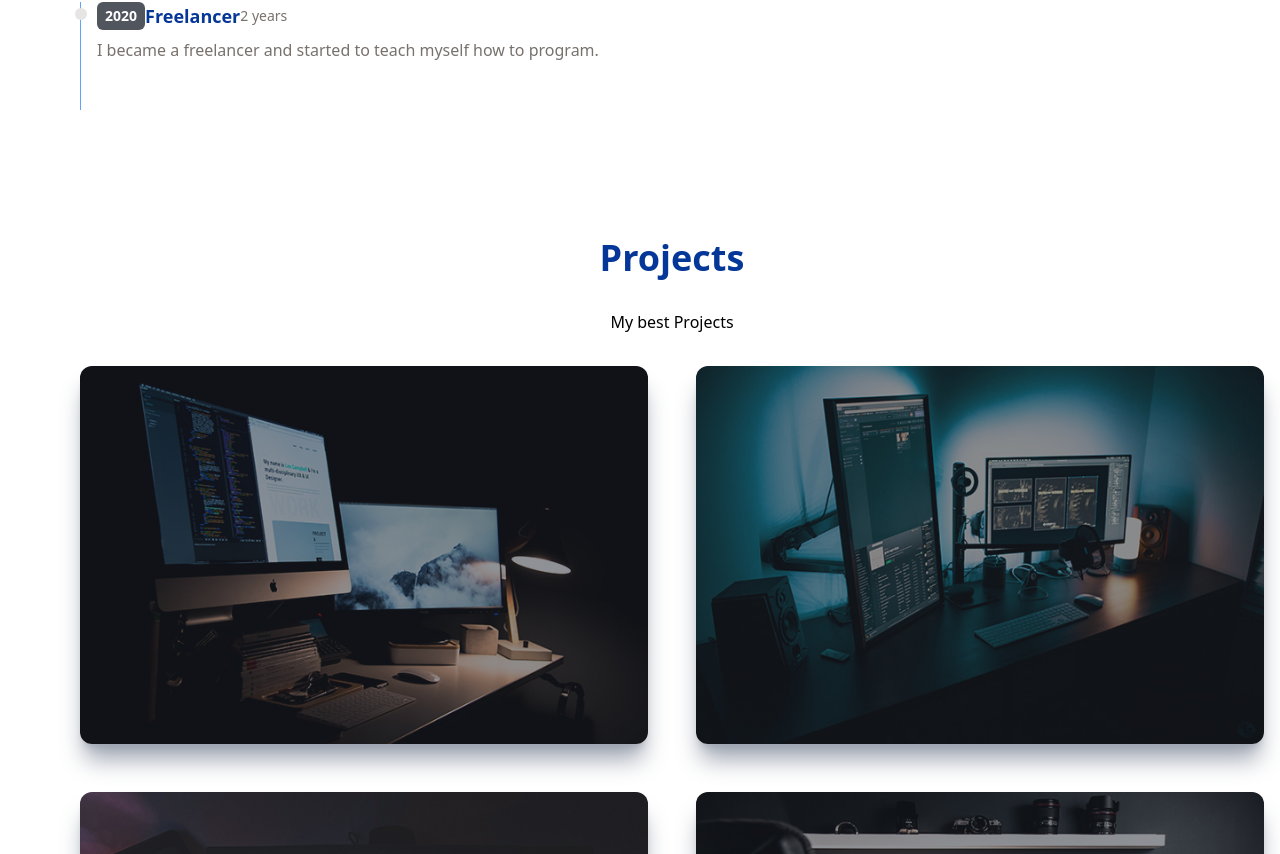
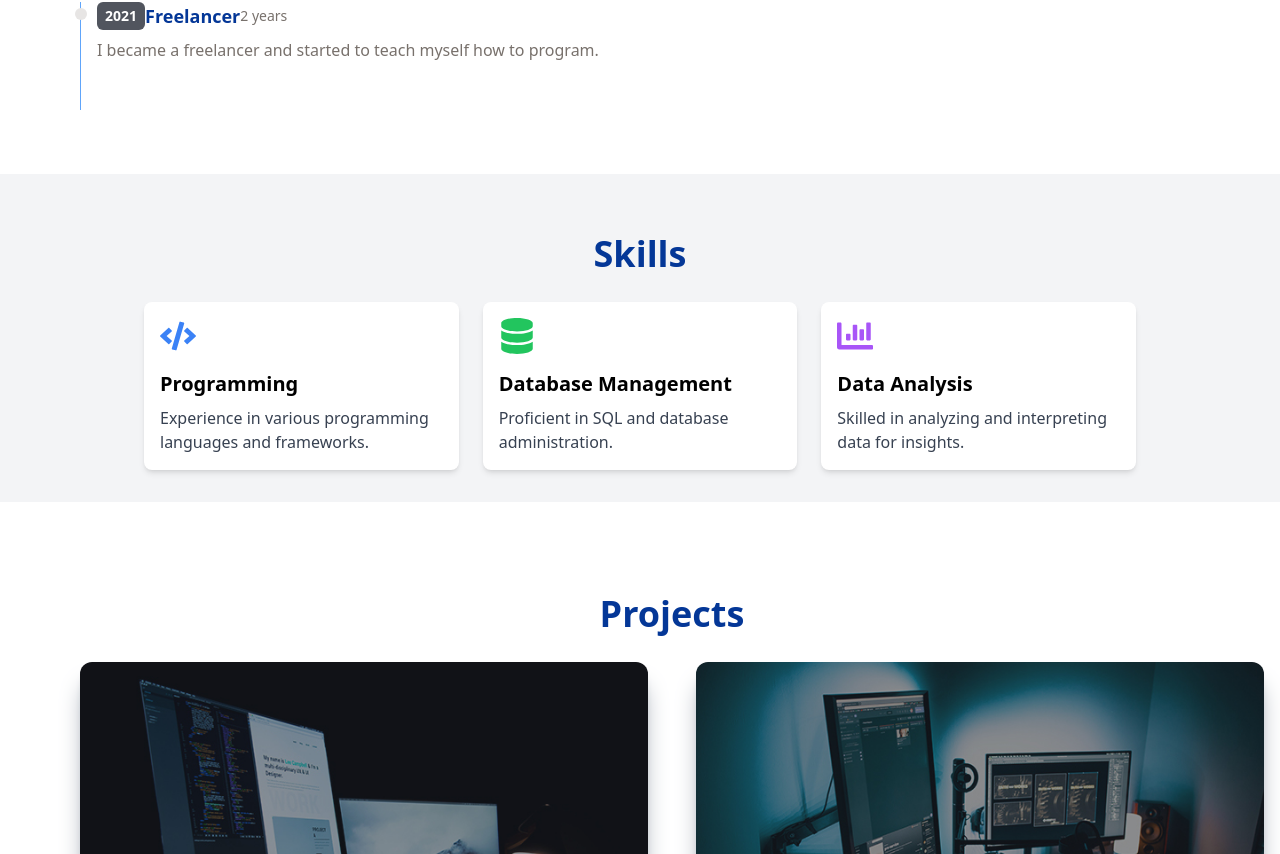
Before and after one commit to ShawnBrownmean/Portfolio-old, a React (Vite) app: page / in a window 1280 px wide. Shown: the part 902-1756 px from the top of the page. Built offline with nearby package versions, Linux system fonts and the light colour scheme.

Commit message:
addded and updated somethings
added Skills to the website. i also have my projects loading live Demo's with DemoLink and the github code with you clicking Code button with CodeLink

```diff
--- a/src/App.jsx
+++ b/src/App.jsx
@@ -2,6 +2,7 @@ import  { useState } from 'react';
 import SideNav from './components/SideNav'
 import Main from './components/Main';
 import Work from './components/Work';
+import Skills from './components/Skills';
 import Projects from './components/Projects';
 import Contact from './components/Contact';
 import Footer from './components/Footer';
@@ -12,6 +13,7 @@ function App() {
         <SideNav />
         <Main />
         <Work />
+        <Skills />
         <Projects/>
         <Contact/>
         <Footer/>
--- a/src/components/Main.jsx
+++ b/src/components/Main.jsx
@@ -6,7 +6,7 @@ function Main() {
     <div id='main' className="flex flex-col items-center justify-center h-screen">
       <img className="w-full h-screen object-cover object-left" src="https://images.unsplash.com/photo-1579403124614-197f69d8187b?ixlib=rb-4.0.3&ixid=M3wxMjA3fDB8MHxwaG90by1wYWdlfHx8fGVufDB8fHx8fA%3D%3D&auto=format&fit=crop&w=928&q=80" />
       <div className="w-full h-screen absolute top-0 left-0 bg-white/50 flex flex-col items-center justify-center">
-        <h1 className="sm:text-5xl text-4xl font-bold text-gray-800">I'm Shawn</h1>
+        <h1 className="sm:text-5xl text-4xl font-bold text-gray-800">I'm Shawn Brown</h1>
         <h2 className="flex sm:text-3xl text-2xl pt-4 text-gray-800">
           I'm a{' '}
           <TypeAnimation
--- a/src/components/ProjectItem.jsx
+++ b/src/components/ProjectItem.jsx
@@ -1,6 +1,6 @@
 import React from 'react';
 
-function ProjectItem({ img, title }) {
+function ProjectItem({ img, title, codeLink, demoLink }) {
   return (
     <div className='relative flex items-center justify-center h-auto w-full shadow-xl shadow-gray-400 rounded-xl group hover:bg-gradient-to-r from-gray-200 to-[#043797]'>
       <img src={img} alt="/" className='rounded-xl group-hover:opacity-10' />
@@ -10,8 +10,8 @@ function ProjectItem({ img, title }) {
         </h3>
         <p className='pb-4 pt-2 text-white text-center'>React Js</p>
         <div className="grid grid-cols-2 gap-4">
-          <a href='/' className="text-center p-2 rounded-lg bg-white text-gray-700 font-bold cursor-pointer text-lg">Code</a>
-          <a href='/' className="text-center p-2 rounded-lg bg-white text-gray-700 font-bold cursor-pointer text-lg">Demo</a>
+          <a href={codeLink} className="text-center p-2 rounded-lg bg-white text-gray-700 font-bold cursor-pointer text-lg">Code</a>
+          <a href={demoLink} className="text-center p-2 rounded-lg bg-white text-gray-700 font-bold cursor-pointer text-lg">Live Demo</a>
         </div>
       </div>
     </div>
--- a/src/components/Projects.jsx
+++ b/src/components/Projects.jsx
@@ -11,29 +11,56 @@ import portfolio6 from '../assets/portfolio6.jpg';
 function Projects() {
   return (
     <div id= 'projects' className='max-w-[1040] m-auto md:pl-20 p-4 py-16'>
-        <h1 className='text-4xl font-bold text-center text-[#043797] '>Projects</h1>
-        <p className='text-center py-8'>My best Projects</p>
-
+        <h1 className='text-4xl font-bold text-center text-[#043797] p-1 m-2 py-5 '>Projects</h1>
         <div className='grid sm:grid-cols-2 gap-12'>
-            <a href="/demo">
-              <ProjectItem img={portfolio1} title='portfolio1'/>
+        <a href="/demo1">
+          <ProjectItem
+            img={portfolio1}
+            title='Portfolio 1'
+            codeLink='https://github.com/ShawnBrownmean/Portfolio.git'
+            demoLink='https://demo-link-portfolio1.com'
+          />
         </a>
         <a href="/demo2">
-              <ProjectItem img={portfolio2} title='portfolio2'/>
+          <ProjectItem
+            img={portfolio2}
+            title='Portfolio 2'
+            codeLink='https://github.com/your-username/portfolio2'
+            demoLink='https://demo-link-portfolio2.com'
+          />
         </a>
         <a href="/demo3">
-              <ProjectItem img={portfolio3} title='portfolio3'/>
+          <ProjectItem
+            img={portfolio3}
+            title='Portfolio 3'
+            codeLink='https://github.com/your-username/portfolio3'
+            demoLink='https://demo-link-portfolio3.com'
+          />
         </a>
         <a href="/demo4">
-              <ProjectItem img={portfolio4} title='portfolio4'/>
+          <ProjectItem
+            img={portfolio4}
+            title='Portfolio 4'
+            codeLink='https://github.com/your-username/portfolio4'
+            demoLink='https://demo-link-portfolio4.com'
+          />
         </a>
         <a href="/demo5">
-              <ProjectItem img={portfolio5} title='portfolio5'/>
+          <ProjectItem
+            img={portfolio5}
+            title='Portfolio 5'
+            codeLink='https://github.com/your-username/portfolio5'
+            demoLink='https://demo-link-portfolio5.com'
+          />
         </a>
         <a href="/demo6">
-              <ProjectItem img={portfolio6} title='portfolio6'/>
+          <ProjectItem
+            img={portfolio6}
+            title='Portfolio 6'
+            codeLink='https://github.com/your-username/portfolio6'
+            demoLink='https://demo-link-portfolio6.com'
+          />
         </a>
-
       </div>
     </div>
 
--- /dev/null
+++ b/src/components/Skills.jsx
@@ -0,0 +1,32 @@
+import React from 'react'
+
+import { FaCode, FaDatabase, FaChartBar } from 'react-icons/fa';
+
+function Skills() {
+  return (
+    <div className="bg-gray-100 py-8">
+      <div className="max-w-5xl mx-auto px-4">
+        <h2 className='text-4xl font-bold text-center p-2 m-2 py-5 text-[#043797] '>Skills</h2>
+        <div className="grid grid-cols-1 md:grid-cols-3 gap-6">
+          <div className="bg-white rounded-lg p-4 shadow-md">
+            <FaCode className="text-4xl mb-4 text-blue-500" />
+            <h3 className="text-xl font-semibold mb-2">Programming</h3>
+            <p className="text-gray-700">Experience in various programming languages and frameworks.</p>
+          </div>
+          <div className="bg-white rounded-lg p-4 shadow-md">
+            <FaDatabase className="text-4xl mb-4 text-green-500" />
+            <h3 className="text-xl font-semibold mb-2">Database Management</h3>
+            <p className="text-gray-700">Proficient in SQL and database administration.</p>
+          </div>
+          <div className="bg-white rounded-lg p-4 shadow-md">
+            <FaChartBar className="text-4xl mb-4 text-purple-500" />
+            <h3 className="text-xl font-semibold mb-2">Data Analysis</h3>
+            <p className="text-gray-700">Skilled in analyzing and interpreting data for insights.</p>
+          </div>
+        </div>
+      </div>
+    </div>
+  )
+}
+
+export default Skills
--- a/src/components/Work.jsx
+++ b/src/components/Work.jsx
@@ -3,7 +3,7 @@ import WorkItem from './WorkItem';
 
 const data = [
   {
-    year: 2020,
+    year: 2021,
     title: 'Freelancer',
     duration: '2 years',
     details: 'I became a freelancer and started to teach myself how to program.',
```
Lines whose indentation alone changed are shown as unchanged.
